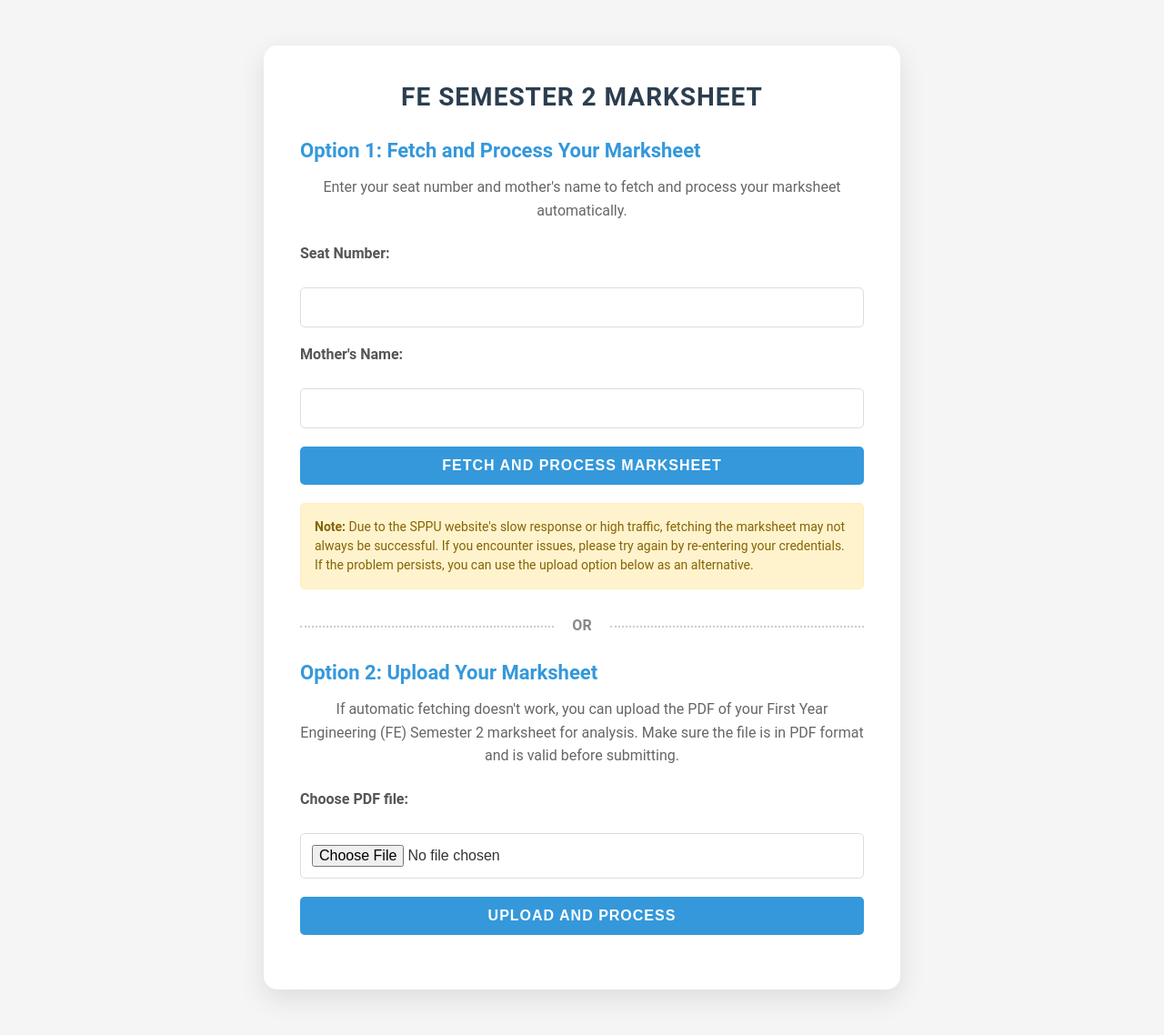
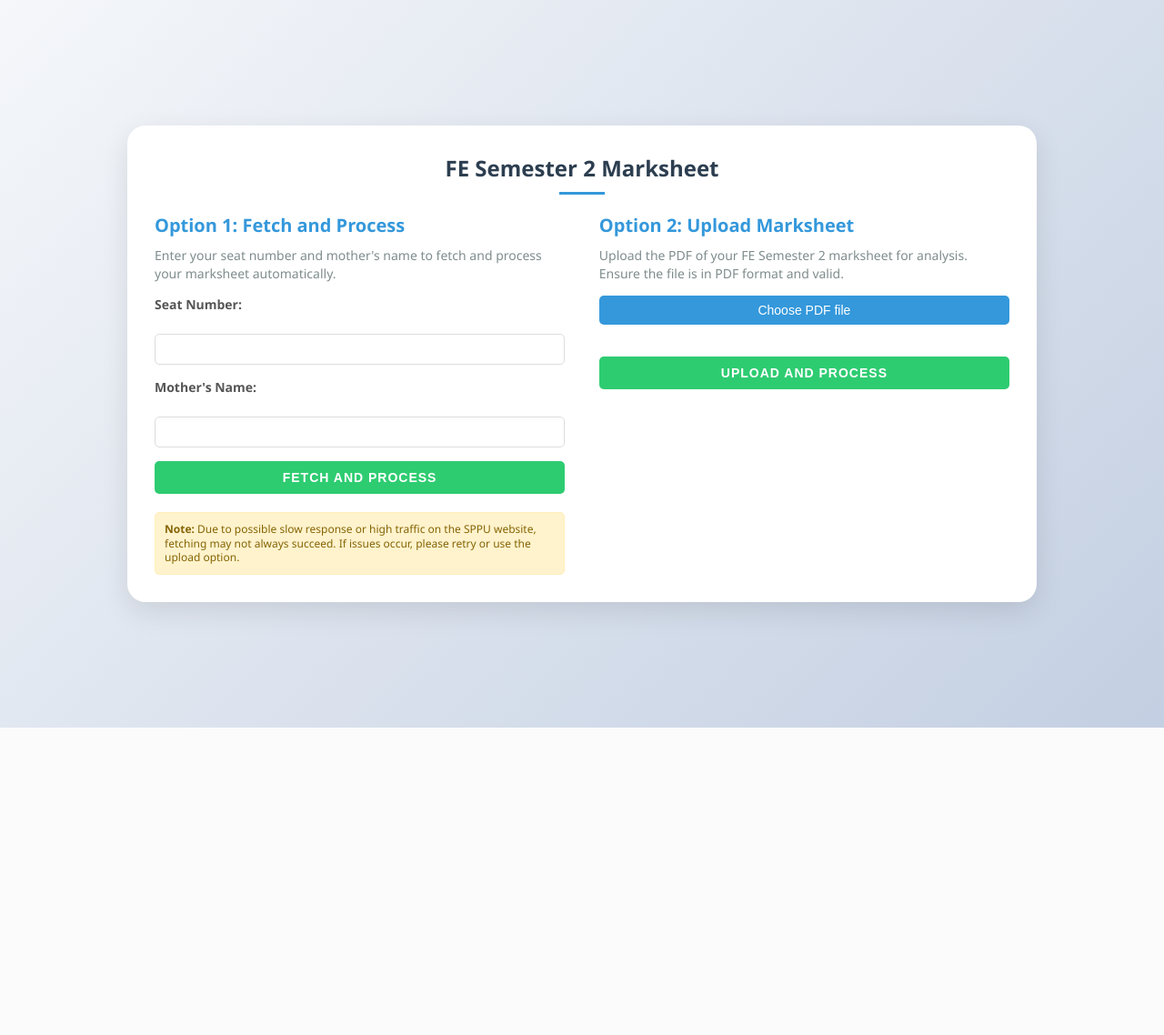
Before and after one commit to AlbatrossC/sppu_marksheet_analysis, a Flask app: page /sem2 in a window 1280 px wide. Shown: the whole page at 91% size. After the commit the page ends 800 px from the top, so only its background shows below. Run offline with Flask 3, Linux system fonts and the light colour scheme; parts of the project's set-up code (start-up, migrations or seed data) failed here and were passed over.

Commit message:
Changed Css againgit add .

```diff
--- a/templates/FE/upload_sem2.html
+++ b/templates/FE/upload_sem2.html
@@ -8,116 +8,141 @@
     <link rel="icon" href="{{ url_for('static', filename='images/favicon.ico') }}" type="image/x-icon">
     <style>
         body {
-            font-family: 'Roboto', Arial, sans-serif;
-            background-color: #f5f5f5;
+            font-family: 'Segoe UI', Tahoma, Geneva, Verdana, sans-serif;
+            background: linear-gradient(135deg, #f5f7fa 0%, #c3cfe2 100%);
             margin: 0;
-            padding: 0;
-            color: #333;
+            padding: 20px;
+            min-height: 100vh;
+            display: flex;
+            justify-content: center;
+            align-items: center;
         }
         .container {
-            max-width: 700px;
-            margin: 50px auto;
+            max-width: 1000px;
+            width: 95%;
             background-color: white;
-            padding: 40px;
-            border-radius: 15px;
+            padding: 30px;
+            border-radius: 20px;
             box-shadow: 0 10px 30px rgba(0, 0, 0, 0.1);
+            display: flex;
+            flex-wrap: wrap;
+            justify-content: space-between;
+            align-items: flex-start;
         }
         h1 {
             text-align: center;
             color: #2c3e50;
-            font-size: 28px;
-            margin-bottom: 30px;
-            text-transform: uppercase;
-            letter-spacing: 1px;
+            font-size: 24px;
+            margin-bottom: 20px;
+            width: 100%;
+        }
+        h1::after {
+            content: '';
+            display: block;
+            width: 50px;
+            height: 3px;
+            background-color: #3498db;
+            margin: 10px auto 0;
+        }
+        .option {
+            width: 48%;
         }
         h2 {
             color: #3498db;
-            font-size: 22px;
-            margin-top: 30px;
-            margin-bottom: 15px;
+            font-size: 20px;
+            margin-top: 0;
+            margin-bottom: 10px;
         }
         p.description {
-            text-align: center;
-            color: #666;
-            font-size: 16px;
-            margin-bottom: 25px;
-            line-height: 1.6;
+            color: #7f8c8d;
+            font-size: 14px;
+            line-height: 1.4;
+            margin-bottom: 15px;
         }
         form {
             display: flex;
             flex-direction: column;
-            gap: 20px;
+            gap: 15px;
         }
         label {
-            font-size: 16px;
+            font-size: 14px;
             color: #555;
             font-weight: bold;
         }
-        input[type="text"], input[type="file"] {
-            padding: 12px;
-            font-size: 16px;
+        input[type="text"] {
+            padding: 8px;
+            font-size: 14px;
             border-radius: 5px;
             border: 1px solid #ddd;
-            transition: border-color 0.3s;
         }
-        input[type="text"]:focus, input[type="file"]:focus {
-            outline: none;
-            border-color: #3498db;
+        .file-input-wrapper {
+            position: relative;
+            overflow: hidden;
+            display: inline-block;
+            width: 100%;
         }
-        .button {
-            padding: 12px 20px;
+        .file-input-wrapper input[type="file"] {
+            font-size: 100px;
+            position: absolute;
+            left: 0;
+            top: 0;
+            opacity: 0;
+            cursor: pointer;
+        }
+        .file-input-wrapper .btn {
+            display: inline-block;
+            padding: 8px 15px;
             background-color: #3498db;
             color: white;
             border: none;
             border-radius: 5px;
-            font-size: 16px;
+            font-size: 14px;
+            cursor: pointer;
+            transition: background-color 0.3s;
+            width: 100%;
+            text-align: center;
+        }
+        .file-name {
+            margin-top: 5px;
+            font-size: 12px;
+            color: #7f8c8d;
+        }
+        .button {
+            padding: 10px 15px;
+            background-color: #2ecc71;
+            color: white;
+            border: none;
+            border-radius: 5px;
+            font-size: 14px;
             cursor: pointer;
             transition: background-color 0.3s, transform 0.1s;
+            width: 100%;
             text-transform: uppercase;
             letter-spacing: 1px;
             font-weight: bold;
         }
         .button:hover {
-            background-color: #2980b9;
+            background-color: #27ae60;
             transform: translateY(-2px);
-        }
-        .button:active {
-            transform: translateY(0);
-        }
-        .or-divider {
-            text-align: center;
-            margin: 30px 0;
-            position: relative;
-        }
-        .or-divider::before, .or-divider::after {
-            content: "";
-            position: absolute;
-            top: 50%;
-            width: 45%;
-            border-top: 2px dotted #ccc;
-        }
-        .or-divider::before {
-            left: 0;
-        }
-        .or-divider::after {
-            right: 0;
-        }
-        .or-divider span {
-            background-color: white;
-            padding: 0 15px;
-            position: relative;
-            color: #888;
-            font-weight: bold;
         }
         .warning {
             background-color: #fff3cd;
             border: 1px solid #ffeeba;
             color: #856404;
-            padding: 15px;
+            padding: 10px;
             border-radius: 5px;
-            margin-top: 15px;
-            font-size: 14px;
-            line-height: 1.5;
+            margin-top: 10px;
+            font-size: 12px;
+            line-height: 1.3;
+        }
+        @media (max-width: 768px) {
+            .container {
+                flex-direction: column;
+            }
+            .option {
+                width: 100%;
+                margin-bottom: 20px;
+            }
         }
     </style>
 </head>
@@ -125,34 +150,46 @@
     <div class="container">
         <h1>FE Semester 2 Marksheet</h1>
 
-        <h2>Option 1: Fetch and Process Your Marksheet</h2>
+        <div class="option">
+            <h2>Option 1: Fetch and Process</h2>
             <p class="description">
                 Enter your seat number and mother's name to fetch and process your marksheet automatically.
             </p>
-        <form action="/sem2_fetch_and_process" method="POST">
+            <form action="/sem2" method="POST">
                 <label for="seat_no">Seat Number:</label>
                 <input type="text" name="seat_no" id="seat_no" required>
                 <label for="mother_name">Mother's Name:</label>
                 <input type="text" name="mother_name" id="mother_name" required>
-            <button type="submit" class="button">Fetch and Process Marksheet</button>
+                <button type="submit" class="button">Fetch and Process</button>
             </form>
             <div class="warning">
-            <strong>Note:</strong> Due to the SPPU website's slow response or high traffic, fetching the marksheet may not always be successful. If you encounter issues, please try again by re-entering your credentials. If the problem persists, you can use the upload option below as an alternative.
+                <strong>Note:</strong> Due to possible slow response or high traffic on the SPPU website, fetching may not always succeed. If issues occur, please retry or use the upload option.
+            </div>
         </div>
 
-        <div class="or-divider">
-            <span>OR</span>
-        </div>
-
-        <h2>Option 2: Upload Your Marksheet</h2>
+        <div class="option">
+            <h2>Option 2: Upload Marksheet</h2>
             <p class="description">
-            If automatic fetching doesn't work, you can upload the PDF of your First Year Engineering (FE) Semester 2 marksheet for analysis. Make sure the file is in PDF format and is valid before submitting.
+                Upload the PDF of your FE Semester 2 marksheet for analysis. Ensure the file is in PDF format and valid.
             </p>
             <form action="/sem2" method="POST" enctype="multipart/form-data">
-            <label for="file">Choose PDF file:</label>
+                <div class="file-input-wrapper">
+                    <button type="button" class="btn">
+                        <i class="fas fa-cloud-upload-alt"></i> Choose PDF file
+                    </button>
                     <input type="file" name="file" id="file" accept="application/pdf" required>
+                </div>
+                <div class="file-name" id="file-name"></div>
                 <button type="submit" class="button">Upload and Process</button>
             </form>
         </div>
+    </div>
+
+    <script>
+        document.getElementById('file').addEventListener('change', function(e) {
+            var fileName = e.target.files[0].name;
+            document.getElementById('file-name').textContent = 'Selected: ' + fileName;
+        });
+    </script>
 </body>
 </html>
```
Also changed, not shown: templates/FE/upload_sem1.html (+113 -76 lines), templates/FE/upload_sem1_sem2.html (+49 -84 lines). Lines whose indentation alone changed are shown as unchanged.
